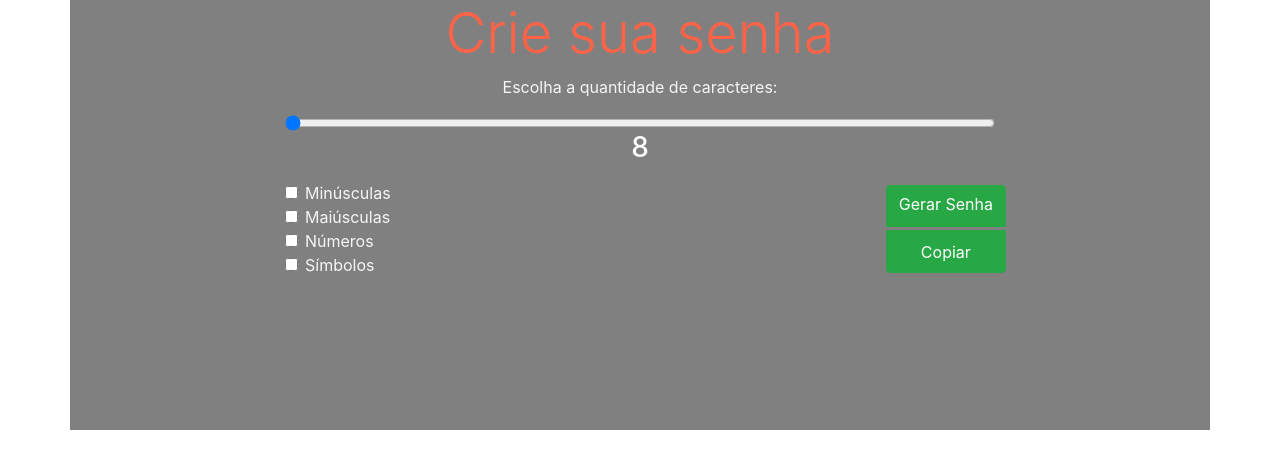
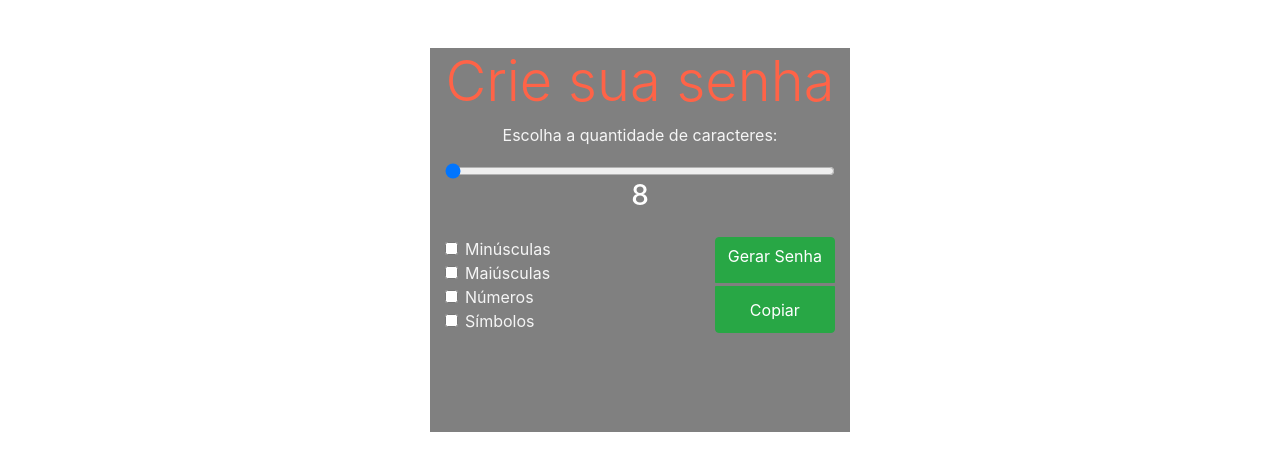
Before and after one commit to wivsonmachado/wivsonmachado.github.io, a plain HTML site: page projetos/geradorSenha.html in a window 1280 px wide. Drawn offline with Linux system fonts and the light colour scheme.

Commit message:
melhora no front-end do gerador de senhas

```diff
--- a/projetos/geradorSenha.html
+++ b/projetos/geradorSenha.html
@@ -10,19 +10,24 @@
     <link rel="stylesheet" href="style.css">
 </head>
 <body>
-<div class="container" style="background-color: gray; color: whitesmoke;">
+    <div class="container mt-5" style="max-width: 420px; background-color: gray; color: whitesmoke;">
         <div>
-        <h4 class="display-4 d-flex justify-content-center" style="color: tomato;">Crie sua senha</h4>
+            <div class="row justify-content-center">
+                <h4 class="display-4 text-center" style="color: tomato;">Crie sua senha</h4>
             </div>
-<div class="d-flex justify-content-center">
-    <div class="col-8">
+            <div class="row justify-content-center">
+                <div class="col-12 col-md-12">
                     <p class="d-flex justify-content-center">Escolha a quantidade de caracteres:</p>
-    <div class="form-group">
+                </div>
+            </div>
+            <div class="row justify-content-centerr">
+                <div class="col-12 col-md-12 form-group">
                     <input type="range" min="8" max="30" value="8" class="form-control-range" id="sliderRange" oninput="sizeNumber()">
-        <span id="saida" class="d-flex justify-content-center h3 text-white">8</span></p>
+                    <span id="saida" class="d-flex justify-content-center h3 text-white">8</span>
                 </div>
-    <div class="row">
-        <div class="col">
+            </div>
+            <div class="row justify-content-center">
+                <div class="col-6 col-md-6">
                     <div class="form-check">
                         <input class="form-check-input" type="checkbox" id="lower">
                         <label class="form-check-label" for="lower">Minúsculas</label>
@@ -40,31 +45,31 @@
                         <label class="form-check-label" for="simbolos">Símbolos</label>
                     </div>
                 </div>
-        <div class="col d-flex p-1 flex-row-reverse">
+                <div class="col-6 col-md-6 d-flex justify-content-end">
                     <div class="btn-group-vertical">
                         <button class="btn btn-success d-flex mb-1" onclick="botaoGerar()">Gerar Senha</button>
                         <button class="btn btn-success" onclick="copyPass(); limpaAlerta()">Copiar</button>
                     </div>
                 </div>
             </div>
-    </div>
-</div>
-    <div class="row justify-content-center display-4">
-        <span id="result">&nbsp;</span>
+            <div class="row justify-content-center">
+                    <span><p id="result" class="h4 text-center">&nbsp;</p></span>
             </div>
             <div>
-        <div id="statusbar" class="progress-bar-score p-0">&nbsp;</div>
-    <div class="row alerts" >
-        <div class="col p-3">
-            <span class="h6" id="score">&nbsp;</span>
+                <div id="statusbar" class="progress-bar-score">
+                    &nbsp;
                 </div>
-        <div class="col d-flex justify-content-end">
-            <span class="h4" style="color: gold;" id="alerta"></span>
+                <div class="row">
+                    <div class="col-6 col-md-6">
+                        <p class="h5" id="score">&nbsp;</p>
+                    </div>
+                    <div class="col-6 col-md-6">
+                        <p class="h5 text-right" style="color: gold;" id="alerta"></p>
                     </div>
                 </div>
 
             </div>
-
+        </div>
     </div>
 
 </body>
```
Lines whose indentation alone changed are shown as unchanged.
